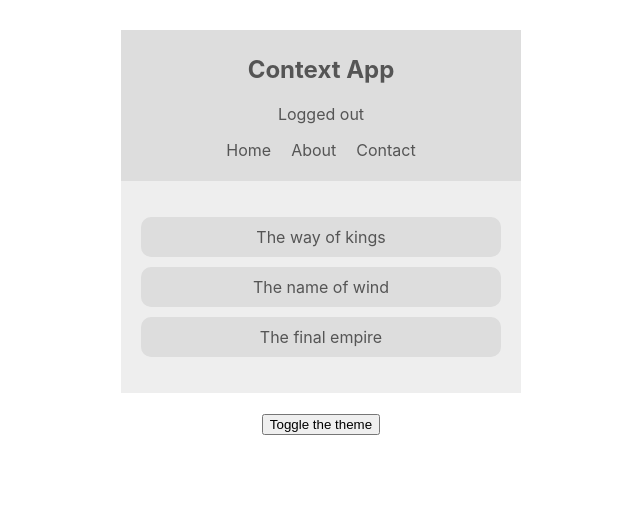
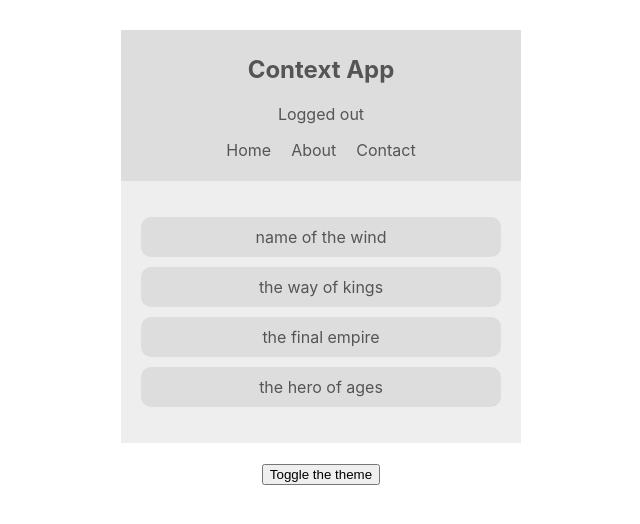
Before and after one commit to MahdiAtlas2004/contextapp, a React (Create React App) app: page / in a window 1280 px wide. Shown: the top 524 px of the page, without its empty margins (319-959 px from the left). Built offline with nearby package versions, Linux system fonts and the light colour scheme.

Commit message:
BookContext added.

```diff
--- a/src/App.js
+++ b/src/App.js
@@ -3,16 +3,19 @@ import BookList from "./components/BookList";
 import ThemeContextProvider from "./contexts/ThemeContext";
 import ThemeToggle from "./components/ThemeToggle";
 import AuthContextProvider from "./contexts/AuthContext";
+import BookContextProvider from "./contexts/BookContext";
 
 function App() {
   return (
     <div className="App">
       <ThemeContextProvider>
-      <AuthContextProvider>
+        <AuthContextProvider>
           <Navbar />
-          <BookList />
+          <BookContextProvider>
+            <BookList />
+          </BookContextProvider>
           <ThemeToggle />
-      </AuthContextProvider>
+        </AuthContextProvider>
       </ThemeContextProvider>
     </div>
   );
--- a/src/components/BookList.js
+++ b/src/components/BookList.js
@@ -1,18 +1,22 @@
 import React, { useContext } from "react";
 import { ThemeContext } from "../contexts/ThemeContext";
+import { BookContext } from "../contexts/BookContext";
 
 const BookList = () => {
   const { isLightTheme, light, dark } = useContext(ThemeContext);
   const theme = isLightTheme ? light : dark;
+  const { books } = useContext(BookContext);
   return (
     <div
       className="book-list"
       style={{ background: theme.bg, color: theme.syntax }}
     >
       <ul>
-        <li style={{ background: theme.ui }}>The way of kings</li>
-        <li style={{ background: theme.ui }}>The name of wind</li>
-        <li style={{ background: theme.ui }}>The final empire</li>
+        {books.map((book) => (
+          <li style={{ background: theme.ui }} key={book.id}>
+            {book.title}
+          </li>
+        ))}
       </ul>
     </div>
   );
--- /dev/null
+++ b/src/contexts/BookContext.js
@@ -0,0 +1,19 @@
+import React, { createContext, useState } from 'react';
+
+export const BookContext = createContext();
+
+const BookContextProvider = (props) => {
+    const [books, setBooks] = useState([
+        {title: "name of the wind", id: 1},
+        {title: "the way of kings", id: 2},
+        {title: "the final empire", id: 3},
+        {title: "the hero of ages", id: 4},
+    ])
+    return (
+        <BookContext.Provider value={{books}}>
+            {props.children}
+        </BookContext.Provider>
+     );
+}
+
+export default BookContextProvider;
```
